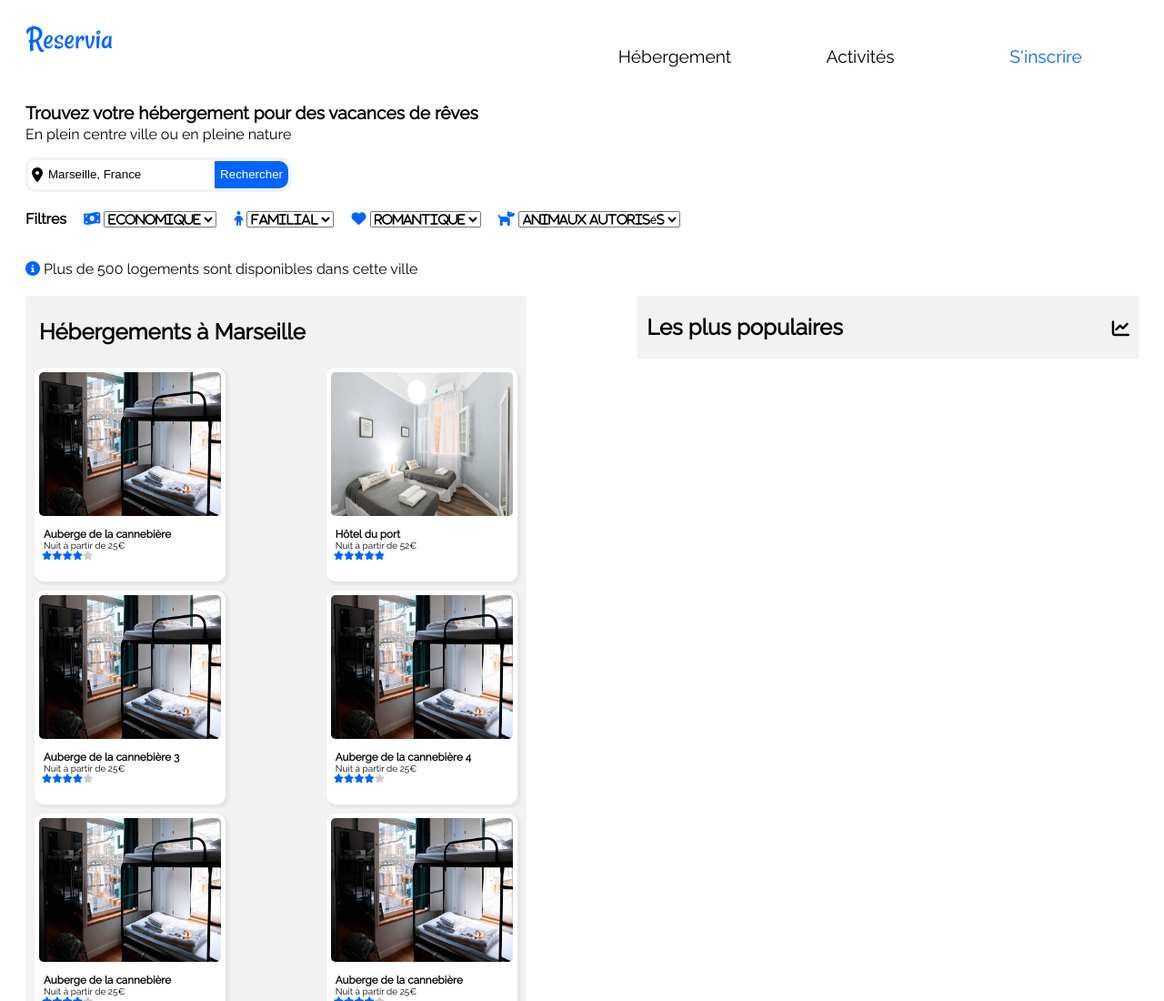
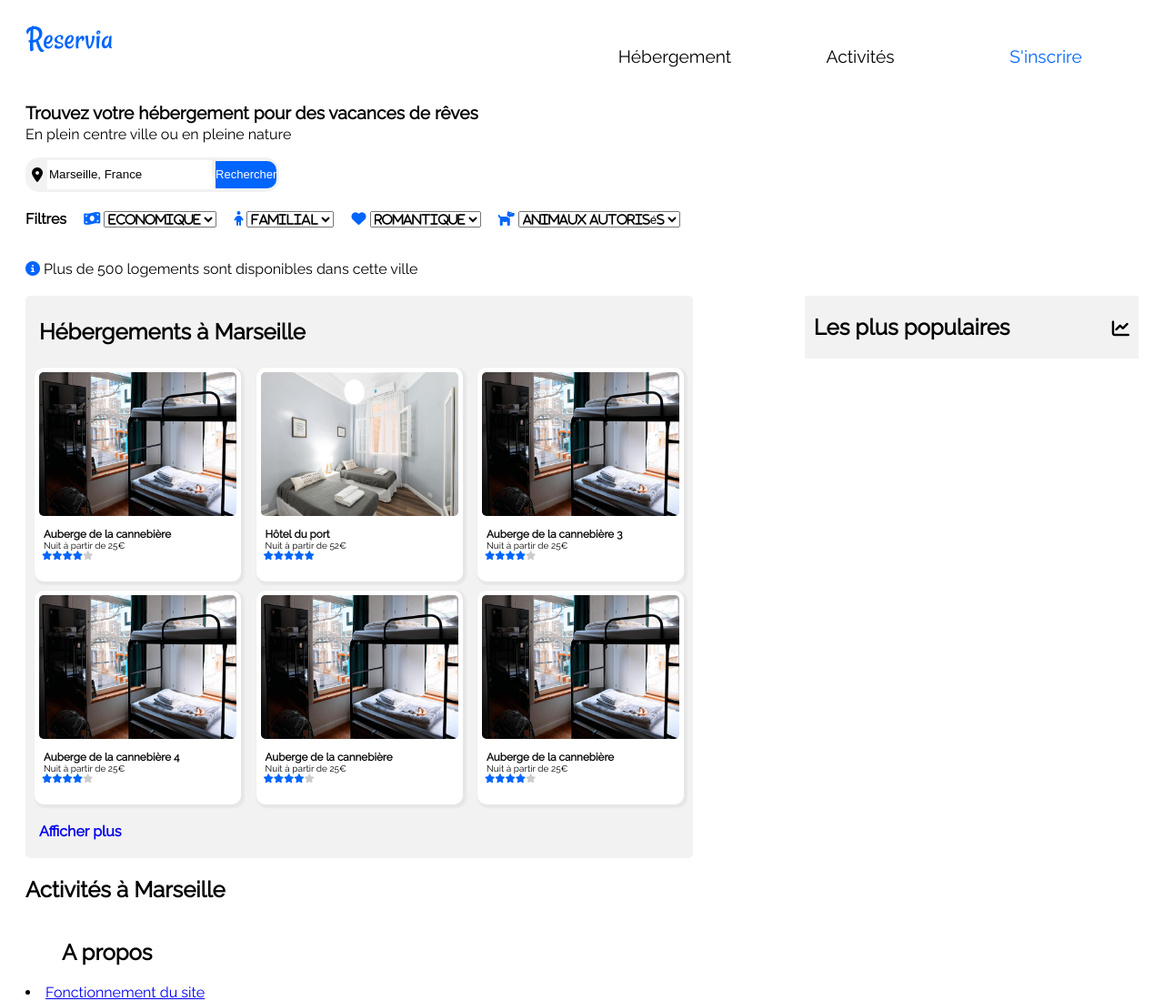
Before and after one commit to Sam2Lowry/Belloneyannick_2_04062021, a plain HTML site: page index.html in a window 1280 px wide. Shown: the top 1100 px of the page at 91% size. Drawn offline with Linux system fonts and the light colour scheme.

Commit message:
search bar fixed

```diff
--- a/styles.css
+++ b/styles.css
@@ -71,9 +71,10 @@ nav {
 #area_bar {
     display: flex;
     border: 3px solid #F2F2F2;
-    border-radius: 10px;
+    border-radius: 15px;
     width: max-content;
     margin-bottom: 20px;
+    box-shadow: inset 10px 10px 10px 10px #F2F2F2;
 }
 
 #marqueur {
@@ -82,6 +83,9 @@ nav {
     justify-content: center;
     align-items: center;
     cursor: pointer;
+    border-right: 1px solid #F2F2F2;
+    background-color: #F2F2F2;
+    border-radius: 10px 0px 0px 10px;
 }
 
 #area_bar input, input.button {
@@ -96,6 +100,8 @@ nav {
     color: white;
     border-radius: 0px 10px 10px 0px;
     cursor: pointer;
+    font-size: small;
+    padding: 0;
 }
 
 .filters {
@@ -125,11 +131,11 @@ section {
 }
 
 Article:first-child {
-    width: 45%;
+    width: 60%;
 }
 
 Article:nth-of-type(2) {
-    width: 45%;
+    width: 30%;
 }
 
 Article:last-child {
@@ -185,7 +191,7 @@ h1 {
     border-radius: 10px;
     box-shadow: 2px 2px 2px 2px rgba(0, 0, 0, 0.048);
     background-color: white;
-    width: 200px;
+    width: 30%;
     font-size: x-small;
     color: #030303;
     height: 225px;
```
